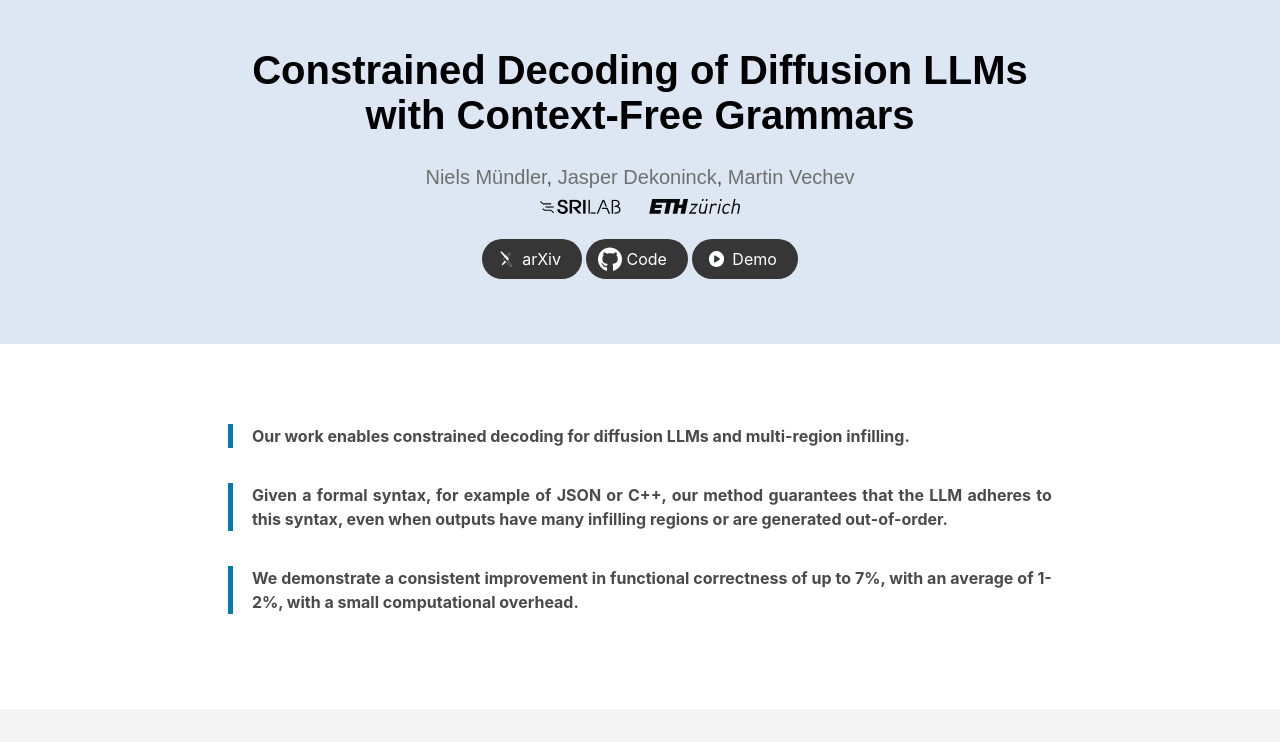
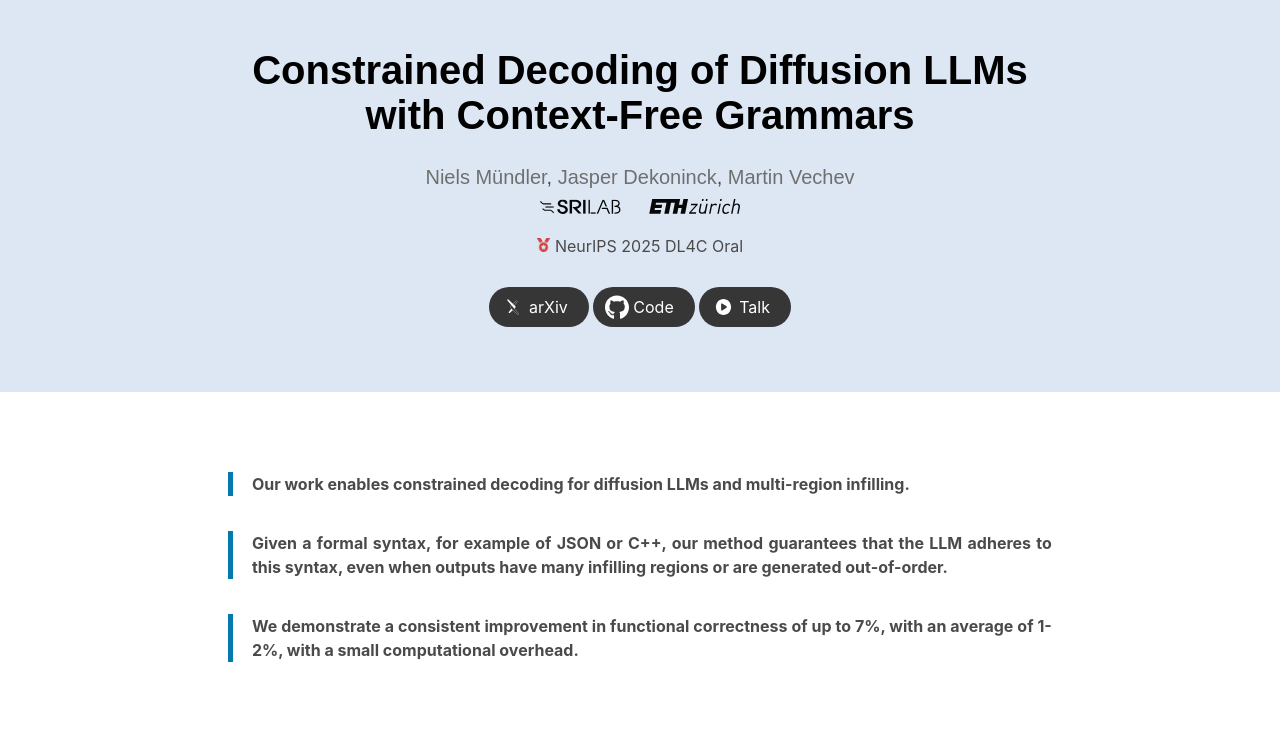
Before and after one commit to eth-sri/constrained-diffusion, a plain HTML site: page docs/index.html in a window 1280 px wide. Shown: the top 742 px of the page. Drawn offline with Linux system fonts and the light colour scheme; files whose address does not match are found by name.

Commit message:
Add link to talk

```diff
--- a/docs/index.html
+++ b/docs/index.html
@@ -63,6 +63,10 @@
             </div>
 
             <div class="column has-text-centered">
+                <p><img src="static/images/award.png" style="height: 0.85em;"> NeurIPS 2025 DL4C Oral</p>
+            </div>
+
+            <div class="column has-text-centered">
               <div class="publication-links">
 
                 <span class="link-block">
@@ -93,13 +97,14 @@
                 </span>-->
 
                 <span class="link-block">
-                  <a href="#demo-section" class="external-link button is-normal is-rounded is-dark">
+                  <a href="https://files.sri.inf.ethz.ch/website/talks/2025ConstrainedDiffusion.mp4" class="external-link button is-normal is-rounded is-dark">
                     <span class="icon">
                       <img src="static/images/circle-play-solid-full.svg" style="height: 1.2em;">
                     </span>
-                    <span>Demo</span>
+                    <span>Talk</span>
                   </a>
                 </span>
+
 
               </div> <!-- publications links -->
             </div> <!-- column for publications links -->
```
Also changed, not shown: docs/static/images/award.png (added).
